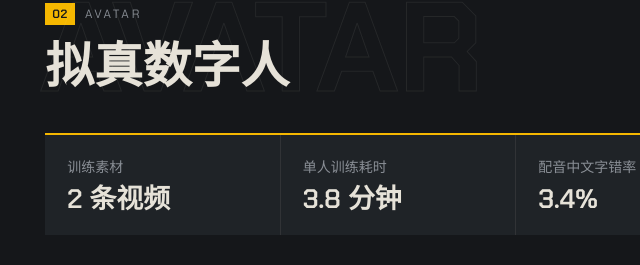
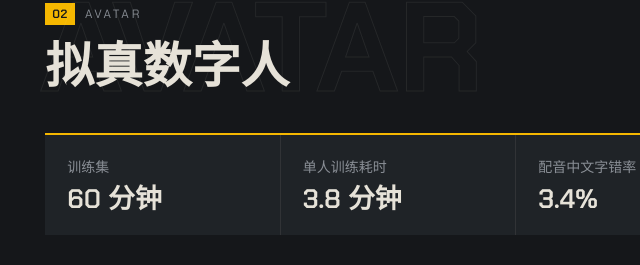
Before and after one commit to wwf2003414-wq/wwf-zuopinji, a plain HTML site: page index.html in a window 1280 px wide. Shown: the part 1803-2068 px from the top of the page, 6-646 px from the left. Drawn offline with Linux system fonts and the light colour scheme; animation ran at ten frames a second.

Commit message:
Spec bar: training set is 60 minutes

```diff
--- a/index.html
+++ b/index.html
@@ -106,7 +106,7 @@
         </header>
 
         <dl class="spec">
-          <div><dt>训练素材</dt><dd>2 条视频</dd></div>
+          <div><dt>训练集</dt><dd>60 分钟</dd></div>
           <div><dt>单人训练耗时</dt><dd>3.8 分钟</dd></div>
           <div><dt>配音中文字错率</dt><dd>3.4%</dd></div>
           <div><dt>英文抽测字错率</dt><dd>0%</dd></div>
```
